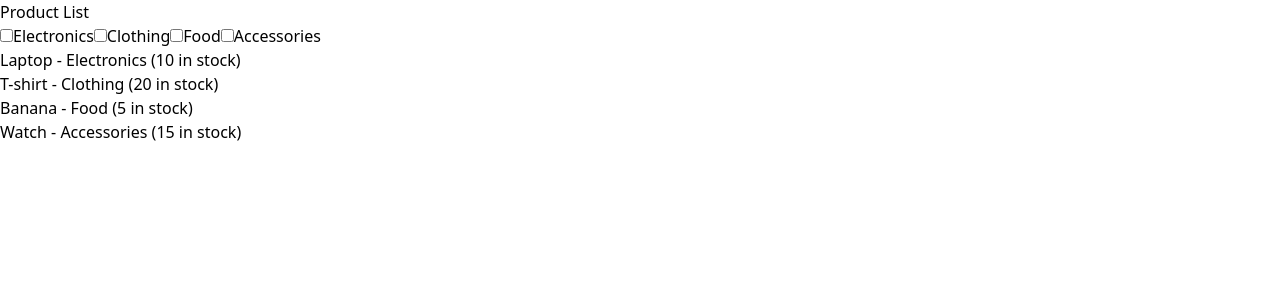
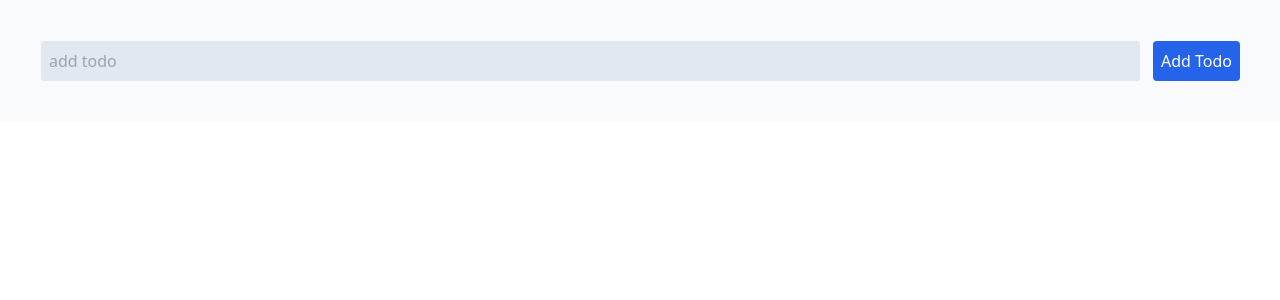
Before and after one commit to Mark-Alexis-Posadas/redux-practice, a React (Vite) app: page / in a window 1280 px wide. Shown: the top 300 px of the page. Built offline with nearby package versions, Linux system fonts and the light colour scheme.

Commit message:
added handle toggle modal

```diff
--- a/src/App.jsx
+++ b/src/App.jsx
@@ -1,9 +1,9 @@
-import FilterByCategory from "./Filter/FilterByCategory";
+import Todo from "./Todo/Todo";
 
 const App = () => {
   return (
     <div>
-      <FilterByCategory />
+      <Todo />
     </div>
   );
 };
--- a/src/Filter/FilterByCategorySlice.js
+++ b/src/Filter/FilterByCategorySlice.js
@@ -41,7 +41,7 @@ const filterCategorySlice = createSlice({
 });
 
 export const selectFilteredProducts = (state) => {
-  const { products, selectedCategories } = state.filterByCategory; // Adjusted this line
+  const { products, selectedCategories } = state.filterByCategory;
   return selectedCategories.length > 0
     ? products.filter((product) =>
         selectedCategories.includes(product.category)
--- a/src/Todo/Todo.jsx
+++ b/src/Todo/Todo.jsx
@@ -1,13 +1,15 @@
 import { useState } from "react";
 import { useDispatch, useSelector } from "react-redux";
-import { addTodo } from "./todoSlice";
-import { deleteTodo } from "./todoSlice";
+import { addTodo, deleteTodo, toggleModal } from "./todoSlice";
+
 import TodoItem from "./TodoItem";
+import TodoModal from "./TodoModal";
 
 export default function Todo() {
   const [inputValue, setInputValue] = useState("");
   const dispatch = useDispatch();
   const todos = useSelector((state) => state.todo.todos);
+  const isModalShow = useSelector((state) => state.todo.isModalShow);
 
   const handleChange = (e) => {
     setInputValue(e.target.value);
@@ -16,17 +18,35 @@ export default function Todo() {
   const handleAddTodo = () => {
     if (inputValue.trim() !== "") {
       dispatch(addTodo({ text: inputValue, completed: false }));
-      setInputValue(""); // Clear input after adding todo
+      setInputValue("");
     }
+    alert("please add todo");
   };
   const handleDelete = (index) => {
     dispatch(deleteTodo(index));
   };
 
+  const handleEdit = () => {
+    dispatch(toggleModal());
+  };
+
   return (
-    <div>
-      <input type="text" value={inputValue} onChange={handleChange} />
-      <button onClick={handleAddTodo}>Add Todo</button>
+    <div className="p-10 bg-gray-50 relative">
+      <div className="flex items-center gap-3">
+        <input
+          type="text"
+          value={inputValue}
+          onChange={handleChange}
+          className="border border-slate-50 rounded p-2 bg-slate-200 flex-1"
+          placeholder="add todo"
+        />
+        <button
+          className="text-white bg-blue-600 rounded p-2"
+          onClick={handleAddTodo}
+        >
+          Add Todo
+        </button>
+      </div>
       <ul>
         {todos.map((todo, idx) => (
           <TodoItem
@@ -34,9 +54,11 @@ export default function Todo() {
             todo={todo}
             idx={idx}
             handleDelete={handleDelete}
+            handleEdit={handleEdit}
           />
         ))}
       </ul>
+      {isModalShow && <TodoModal />}
     </div>
   );
 }
--- a/src/Todo/TodoItem.jsx
+++ b/src/Todo/TodoItem.jsx
@@ -1,8 +1,16 @@
-export default function TodoItem({ todo, idx, handleDelete }) {
+export default function TodoItem({ todo, idx, handleDelete, handleEdit }) {
   return (
-    <li>
+    <li className="flex items-center justify-between p-2 border border-slate-200 rounded my-2">
       {todo.text}
-      <button onClick={() => handleDelete(idx)}>Delete</button>
+
+      <div className="flex items-center gap-3">
+        <button className="text-blue-500" onClick={handleEdit}>
+          Edit
+        </button>
+        <button onClick={() => handleDelete(idx)} className="text-red-500">
+          Delete
+        </button>
+      </div>
     </li>
   );
 }
--- /dev/null
+++ b/src/Todo/TodoModal.jsx
@@ -0,0 +1,18 @@
+export default function TodoModal() {
+  return (
+    <div className="bg-[rgba(0,0,0,0.4)] min-h-screen fixed w-full top-0 left-0 flex items-center justify-center">
+      <form className="bg-white p-10 w-[600px] rounded">
+        <h1 className="font-bold mb-2 text-xl">Update todo</h1>
+        <input
+          type="text"
+          placeholder="edit todo"
+          className="border border-slate-50 rounded p-2 bg-slate-200 w-full"
+        />
+        <div className="flex items-center gap-3 mt-5">
+          <button className="text-white rounded p-2 bg-red-500">cancel</button>
+          <button className="text-white rounded p-2 bg-blue-500">submit</button>
+        </div>
+      </form>
+    </div>
+  );
+}
--- a/src/Todo/todoSlice.js
+++ b/src/Todo/todoSlice.js
@@ -2,6 +2,7 @@ import { createSlice } from "@reduxjs/toolkit";
 
 const initialState = {
   todos: [],
+  isModalShow: false,
 };
 
 const todoSlice = createSlice({
@@ -15,9 +16,13 @@ const todoSlice = createSlice({
     deleteTodo: (state, action) => {
       state.todos = state.todos.filter((_, idx) => idx !== action.payload);
     },
+
+    toggleModal: (state) => {
+      state.isModalShow = !state.isModalShow;
+    },
   },
 });
 
-export const { addTodo, deleteTodo } = todoSlice.actions;
+export const { addTodo, deleteTodo, toggleModal } = todoSlice.actions;
 
 export default todoSlice.reducer;
```
